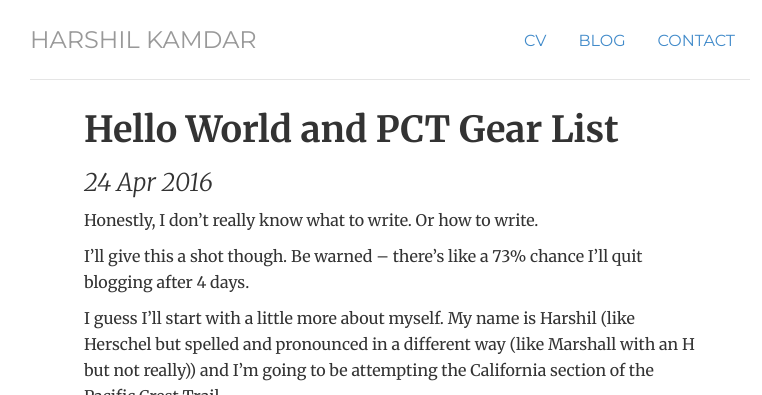
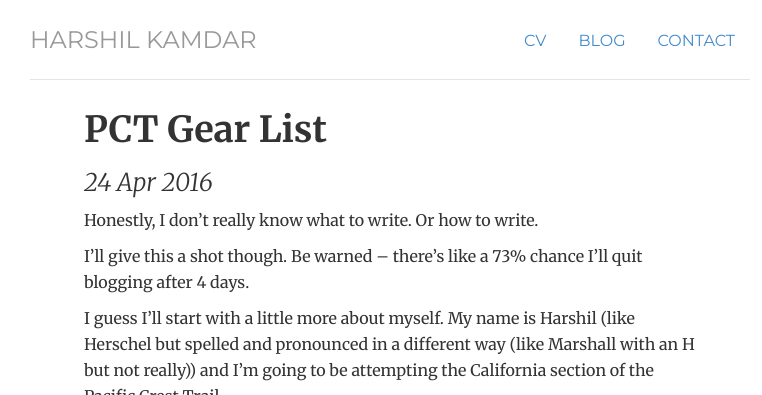
Before and after one commit to harshilk/harshilk.github.io, a Jekyll site: the page built from _posts/2016-04-24-pct.markdown, in a window 1280 px wide, cut to the strip 0-395 px from the top of the page. Shown: the whole strip, without its empty margins (250-1012 px from the left). Built offline with Jekyll 4.4.1, drawn with Linux system fonts in a browser that asks for light colours; comment, search, counter and statistics services are not loaded.

Commit message:
Post update: Hello World and PCT Gear List

```diff
--- a/_posts/2016-04-24-pct.markdown
+++ b/_posts/2016-04-24-pct.markdown
@@ -1,6 +1,6 @@
 ---
 published: true
-title: Hello World and PCT Gear List
+title: PCT Gear List
 layout: post
 tags: [pacific, crest, trail]
 ---
```
